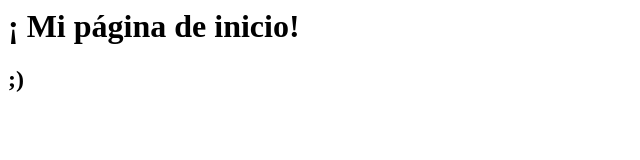
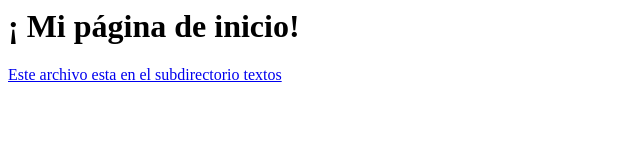
Before and after one commit to imfd/github.io-viz_power_index-, a plain HTML site: page index.html in a window 1280 px wide. Shown: the whole page, without its empty margins (0-640 px from the left). Drawn offline with Linux system fonts and the light colour scheme.

Commit message:
Update index.html

```diff
--- a/index.html
+++ b/index.html
@@ -7,9 +7,7 @@
   <body>
     <h1> ¡ Mi página de inicio! </h1>
 
-    <h2>
-        ;)
-    </h2>
+    <A HREF="nominate_alineacion.html">Este archivo esta en el subdirectorio textos </A>
 
   </body>
 </html>
```
